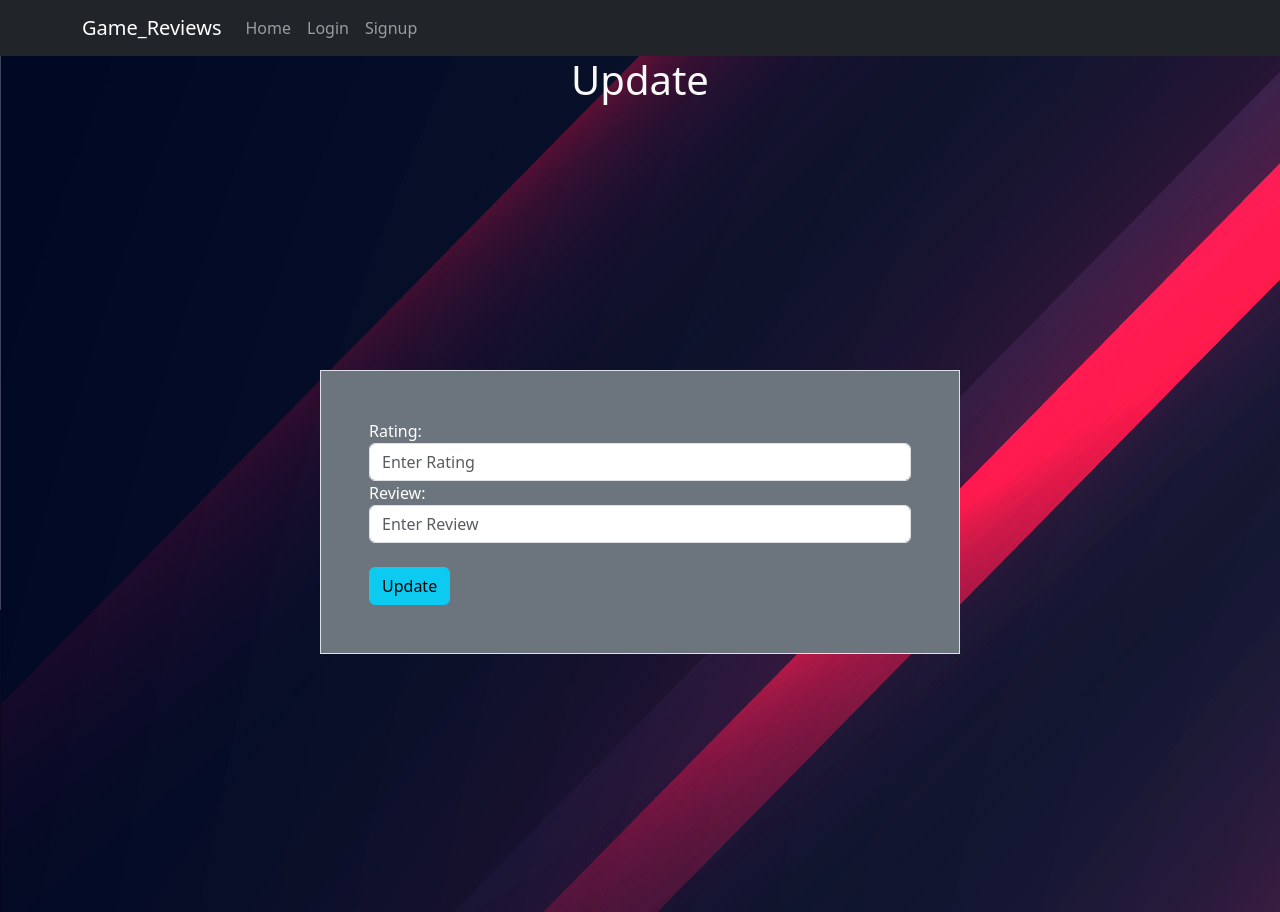
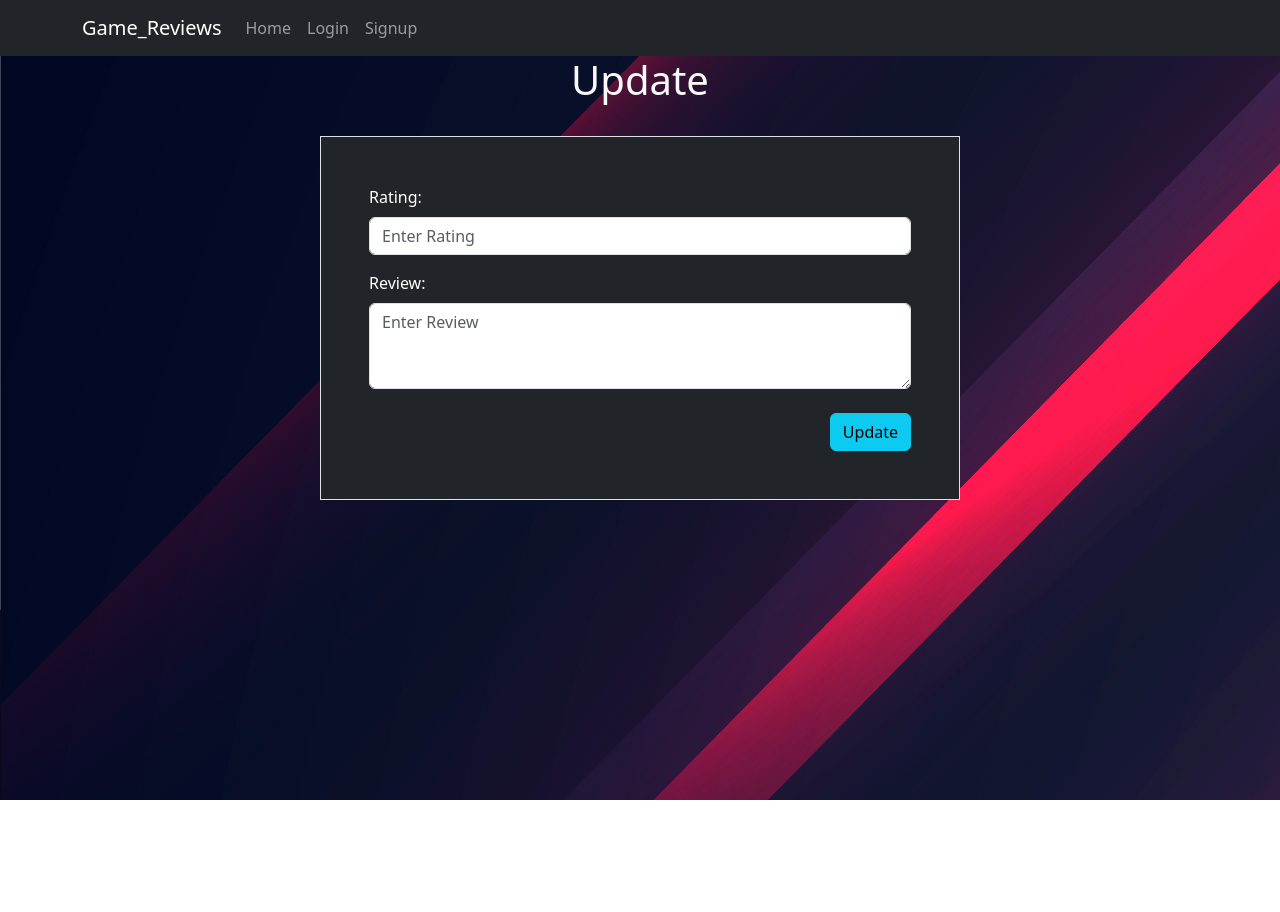
Before and after one commit to HappiSingh/Phase_5_Project, a React (Create React App) app in the folder client/: page /review/update/1 in a window 1280 px wide. After the commit the page ends 800 px from the top, so only its background shows below. Built offline with nearby package versions, Linux system fonts and the light colour scheme; no server answers.

Commit message:
Added All Review page and CSS styling

```diff
--- a/client/src/App.js
+++ b/client/src/App.js
@@ -9,6 +9,7 @@ import Games from "./components/Games.js";
 import AddReview from "./components/AddReview";
 import MyReviews from "./components/MyReviews";
 import Publishers from "./components/Publishers";
+import AllReviews from "./components/AllReviews";
 import { useNavigate } from "react-router-dom";
 import UpdateReview from "./components/UpdateReview";
 
@@ -83,6 +84,12 @@ function App() {
             />
 
             <Route
+              path="/reviews"
+              element={<AllReviews user={user} />}
+              exact
+            />
+
+            <Route
               path="/review/user/:id"
               element={<MyReviews user={user} onDelete={handleDelete} />}
               exact
--- /dev/null
+++ b/client/src/components/AllReviewCard.js
@@ -0,0 +1,28 @@
+import "./CSS/gamecard.css";
+import { useNavigate } from "react-router-dom";
+
+function AllReviewCard({ user, review }) {
+  let { rating, comment, game } = review;
+
+  const navigate = useNavigate();
+
+  if (!user) {
+    navigate("/login");
+  } else {
+    return (
+      <>
+        <div className="card">
+          <div className="card-body">
+            <h3 className="card-title text-center">{game.title}</h3>
+            <p className="card-text text-center">{rating}/10</p>
+            <p className="card-text">{comment}</p>
+          </div>
+            <div className="card-footer text-right font-italic">{review.user.first_name} {review.user.last_name}
+          </div>
+        </div>
+      </>
+    );
+  }
+}
+
+export default AllReviewCard;
--- /dev/null
+++ b/client/src/components/AllReviews.js
@@ -0,0 +1,35 @@
+import "./CSS/games.css";
+import AllReviewCard from "./AllReviewCard.js";
+import React, { useEffect, useState } from "react";
+
+function AllReviews({ user }) {
+  const [allReviews, setAllReviews] = useState([]);
+  const [error, setError] = useState(null);
+
+  useEffect(() => {
+    fetch("/reviews").then((response) => {
+      if (!response.ok) {
+        response.json().then((data) => setError(data["errors"]));
+      } else {
+        response.json().then((data) => setAllReviews(data));
+      }
+    });
+  }, []);
+
+  return (
+    <>
+      <h1 className="header"> Reviews </h1>
+      <div className="card-grid">
+        {allReviews.map((review) => (
+          <AllReviewCard
+            key={review.id}
+            review={review}
+            user={user}
+          />
+        ))}
+      </div>
+    </>
+  );
+}
+
+export default AllReviews;
--- a/client/src/components/GameCard.js
+++ b/client/src/components/GameCard.js
@@ -14,10 +14,11 @@ function GameCard({ user, game, onNewReview }) {
       <>
         <div className="card">
           <div className="card-body">
-            <h3 className="card-title">{title}</h3>
-            <p className="card-text">Release Date: {release_date}</p>
+            <h3 className="card-title text-center h-25">{title}</h3>
+            <p className="card-text mt-4">Released: {release_date}</p>
             <p className="card-text">Genre: {genre}</p>
-            <div className="d-grid gap-2">
+          </div>
+            <div className="card-footer d-grid gap-2">
               <Button
                 variant="primary"
                 size="md"
@@ -26,7 +27,6 @@ function GameCard({ user, game, onNewReview }) {
                 Add a Review
               </Button>
             </div>
-          </div>
         </div>
       </>
     );
--- a/client/src/components/MyReviewCard.js
+++ b/client/src/components/MyReviewCard.js
@@ -13,10 +13,11 @@ function MyReviewCard({ review, user, onDelete }) {
       <>
         <div className="card">
           <div className="card-body">
-            <h3 className="card-title">{review.game.title}</h3>
-            <p className="card-text">Rating: {review.rating} </p>
+            <h3 className="card-title text-center h-15 pb-2">{review.game.title}</h3>
+            <p className="card-text text-center">{review.rating}/10 </p>
             <p className="card-text">{review.comment}</p>
-            <div className="d-grid gap-2">
+          </div>
+           <div className="d-grid gap-2 pb-2 px-4">
               <Button variant="outline-warning" href={`/review/update/${id}`}>
                 Edit
               </Button>
@@ -25,7 +26,6 @@ function MyReviewCard({ review, user, onDelete }) {
               </Button>
             </div>
           </div>
-        </div>
       </>
     );
   }
--- a/client/src/components/NavBar.js
+++ b/client/src/components/NavBar.js
@@ -29,6 +29,7 @@ function NavBar({ user, onLogout }) {
             <Nav className="me-auto">
               <Nav.Link href="/">Home</Nav.Link>
               <Nav.Link href="/games">Games</Nav.Link>
+              <Nav.Link href="/reviews">All Reviews</Nav.Link>
               <Nav.Link href={`/review/user/${user.id}`}>My Reviews</Nav.Link>
               <Nav.Link href="/publishers">Publishers</Nav.Link>
               <Button
--- a/client/src/components/PublisherCard.js
+++ b/client/src/components/PublisherCard.js
@@ -1,19 +1,15 @@
 import "./CSS/gamecard.css";
 
-
 function PublisherCard({ user, publisher }) {
-let { id, name, country, year_founded } = publisher;
-
+let { name, country, year_founded } = publisher;
 
     return (
       <>
         <div className="card">
           <div className="card-body">
-            <h3 className="card-title">{name}</h3>
+            <h3 className="card-title text-center">{name}</h3>
             <p className="card-text">Country: {country}</p>
             <p className="card-text">Founded: {year_founded}</p>
-            <div className="d-grid gap-2">
-            </div>
           </div>
         </div>
       </>
--- a/client/src/components/UpdateReview.js
+++ b/client/src/components/UpdateReview.js
@@ -41,11 +41,12 @@ function UpdateReview({ user }) {
   return (
     <>
       <h1 className="header"> Update </h1>
-      <div className="d-flex w-100 vh-100 justify-content-center align-items-center">
-        <div className="w-50 border bg-secondary text-white p-5">
+      <br/>
+      <div className="d-flex w-100 vh-auto justify-content-center align-items-center">
+        <div className="w-50 border bg-dark text-white p-5">
           <form onSubmit={handleSubmit}>
-            <div>
-              <label htmlFor="rating">Rating:</label>
+            <div className="mb-3">
+              <label htmlFor="rating" className="pb-2">Rating:</label>
               <input
                 type="text"
                 name="rating"
@@ -58,8 +59,9 @@ function UpdateReview({ user }) {
               />
             </div>
             <div>
-              <label htmlFor="comment">Review:</label>
-              <input
+              <label htmlFor="comment" className="pb-2">Review:</label>
+              <textarea
+                rows="3"
                 type="text"
                 name="comment"
                 className="form-control"
@@ -68,9 +70,11 @@ function UpdateReview({ user }) {
                 onChange={(e) =>
                   setValues({ ...values, comment: e.target.value })
                 }
-              />
+              ></textarea>
               <br />
+              <div className="d-flex flex-row-reverse">
               <button className="btn btn-info">Update</button>
+              </div>
             </div>
           </form>
         </div>
```
Also changed, not shown: 2 other files (tests, documents, lock files or other folders).
